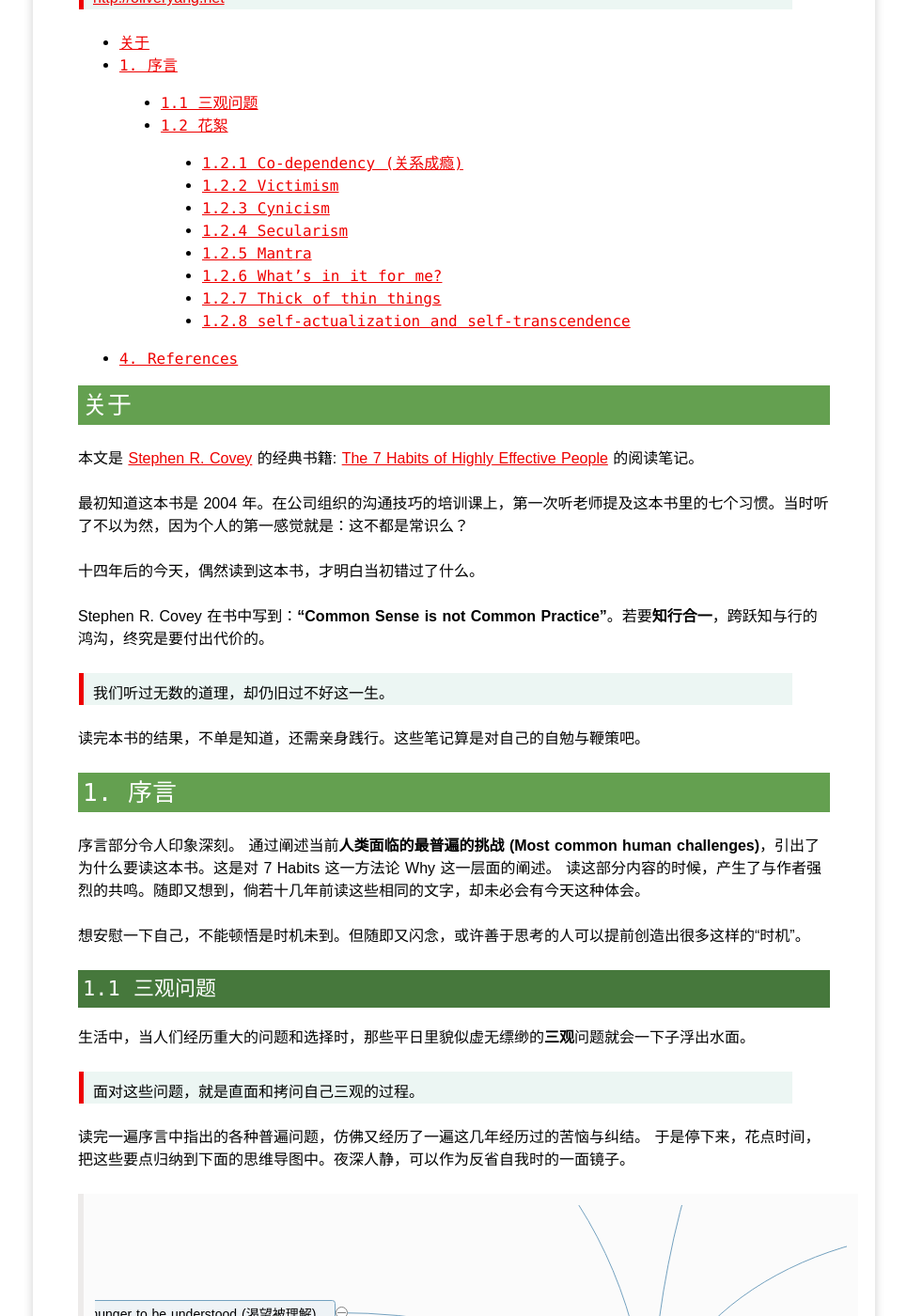
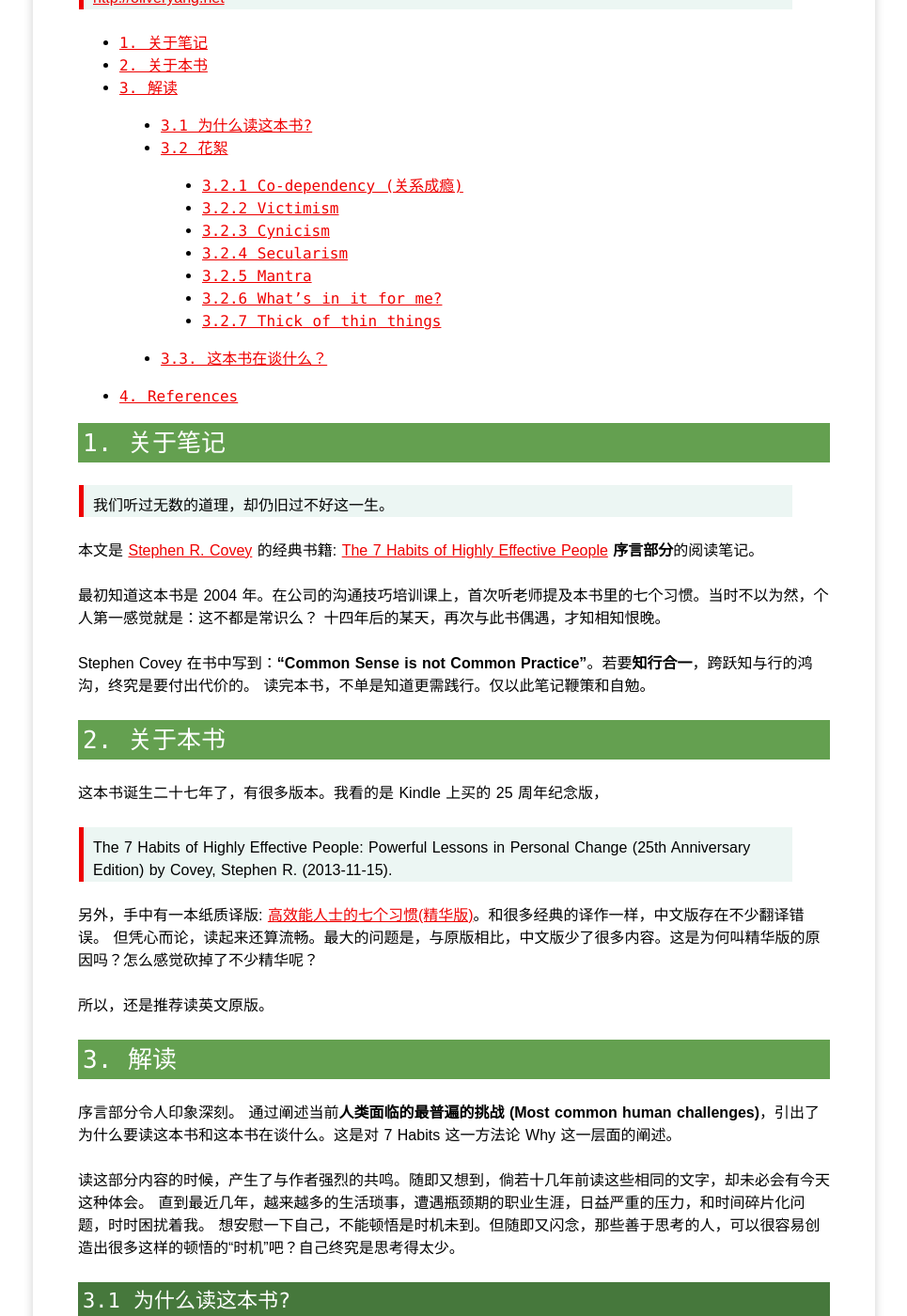
Before and after one commit to yangoliver/yangoliver.github.io, a Jekyll site: the page built from _posts/2016/2016-08-29-7-habits-1.md, in a window 1280 px wide and 1400 px high, scrolled down 262 px. Shown: the whole window at 94% size, without its empty margins (157-1122 px from the left). Built offline with Jekyll 4.4.1, drawn with Linux system fonts in a browser that asks for light colours; comment, search, counter and statistics services are not loaded; some of the changed text lies outside the part shown.

Commit message:
update: improvement per writing skills

```diff
--- a/_posts/2016/2016-08-29-7-habits-1.md
+++ b/_posts/2016/2016-08-29-7-habits-1.md
@@ -1,6 +1,6 @@
 ---
 layout: mindmap_4
-title: 7 Habits Notes - 1
+title: 7 Habits Notes - Foreword
 description: Stephen R. Covey's Book - The 7 Habits of Highly Effective People reading notes.
 categories: [Chinese, Career]
 tags: [soft skill]
@@ -13,30 +13,40 @@
 * content
 {:toc}
 
-## 关于
-
-本文是 [Stephen R. Covey](https://en.wikipedia.org/wiki/Stephen_Covey) 的经典书籍:
-[The 7 Habits of Highly Effective People](https://en.wikipedia.org/wiki/The_7_Habits_of_Highly_Effective_People) 的阅读笔记。
-
-最初知道这本书是 2004 年。在公司组织的沟通技巧的培训课上，第一次听老师提及这本书里的七个习惯。当时听了不以为然，因为个人的第一感觉就是：这不都是常识么？
-
-十四年后的今天，偶然读到这本书，才明白当初错过了什么。
-
-Stephen R. Covey 在书中写到：**"Common Sense is not Common Practice"**。若要**知行合一**，跨跃知与行的鸿沟，终究是要付出代价的。
+## 1. 关于笔记
 
 > 我们听过无数的道理，却仍旧过不好这一生。
 
-读完本书的结果，不单是知道，还需亲身践行。这些笔记算是对自己的自勉与鞭策吧。
+本文是 [Stephen R. Covey](https://en.wikipedia.org/wiki/Stephen_Covey) 的经典书籍:
+[The 7 Habits of Highly Effective People](https://en.wikipedia.org/wiki/The_7_Habits_of_Highly_Effective_People) **序言部分**的阅读笔记。
 
-## 1. 序言
+最初知道这本书是 2004 年。在公司的沟通技巧培训课上，首次听老师提及本书里的七个习惯。当时不以为然，个人第一感觉就是：这不都是常识么？
+十四年后的某天，再次与此书偶遇，才知相知恨晚。
+
+Stephen Covey 在书中写到：**"Common Sense is not Common Practice"**。若要**知行合一**，跨跃知与行的鸿沟，终究是要付出代价的。
+读完本书，不单是知道更需践行。仅以此笔记鞭策和自勉。
+
+## 2. 关于本书
+
+这本书诞生二十七年了，有很多版本。我看的是 Kindle 上买的 25 周年纪念版，
+
+>The 7 Habits of Highly Effective People: Powerful Lessons in Personal Change (25th Anniversary Edition) by Covey, Stephen R. (2013-11-15).
+
+另外，手中有一本纸质译版: [高效能人士的七个习惯(精华版)](https://book.douban.com/subject/1048007)。和很多经典的译作一样，中文版存在不少翻译错误。
+但凭心而论，读起来还算流畅。最大的问题是，与原版相比，中文版少了很多内容。这是为何叫精华版的原因吗？怎么感觉砍掉了不少精华呢？
+
+所以，还是推荐读英文原版。
+
+## 3. 解读
 
 序言部分令人印象深刻。
-通过阐述当前**人类面临的最普遍的挑战 (Most common human challenges)**，引出了为什么要读这本书。这是对 7 Habits 这一方法论 Why 这一层面的阐述。
+通过阐述当前**人类面临的最普遍的挑战 (Most common human challenges)**，引出了为什么要读这本书和这本书在谈什么。这是对 7 Habits 这一方法论 Why 这一层面的阐述。
+
 读这部分内容的时候，产生了与作者强烈的共鸣。随即又想到，倘若十几年前读这些相同的文字，却未必会有今天这种体会。
+直到最近几年，越来越多的生活琐事，遭遇瓶颈期的职业生涯，日益严重的压力，和时间碎片化问题，时时困扰着我。
+想安慰一下自己，不能顿悟是时机未到。但随即又闪念，那些善于思考的人，可以很容易创造出很多这样的顿悟的“时机"吧？自己终究是思考得太少。
 
-想安慰一下自己，不能顿悟是时机未到。但随即又闪念，或许善于思考的人可以提前创造出很多这样的“时机"。
-
-### 1.1 三观问题
+### 3.1 为什么读这本书?
 
 生活中，当人们经历重大的问题和选择时，那些平日里貌似虚无缥缈的**三观**问题就会一下子浮出水面。
 
@@ -157,11 +167,12 @@
         - 原则：认识到我们生命的意义和生活中积极追寻的东西正是原则----我们所相信的自然法则
 </pre>
 
-### 1.2 花絮
+
+### 3.2 花絮
 
 序言里出现了一些有意思的名词和表达方式，搞明白后觉得值得再三回味。这里做个简单梳理。
 
-#### 1.2.1 Co-dependency (关系成瘾)
+#### 3.2.1 Co-dependency (关系成瘾)
 
 [Co-dependency](https://en.wikipedia.org/wiki/Codependency) 直译的话就是**共同依赖**，但理解了背后的确切含义之后，发现**关系成瘾**或者**关怀强迫症**的译法最贴切。
 
@@ -174,25 +185,51 @@
 
 > This vulnerability often fosters a resignation to riskless living and to co-dependency with others at work and at home.
 
-#### 1.2.2 Victimism
+#### 3.2.2 Victimism
 
-#### 1.2.3 Cynicism
+#### 3.2.3 Cynicism
 
-#### 1.2.4 Secularism
+#### 3.2.4 Secularism
 
-#### 1.2.5 Mantra
+#### 3.2.5 Mantra
 
-#### 1.2.6 What's in it for me?
+#### 3.2.6 What's in it for me?
 
-#### 1.2.7 Thick of thin things
+#### 3.2.7 Thick of thin things
 
-#### 1.2.8 self-actualization and self-transcendence
+### 3.3. 这本书在谈什么？
 
-* [Maslow's hierarchy of needs](https://en.wikipedia.org/wiki/Maslow%27s_hierarchy_of_needs)
+作为序言总结部分，其实作者已经给出了这本打算要谈些什么。
+
+首先，作者最后提了一个老掉牙的问题，随即又给出了解答，
+
+>How many on their deathbeds wished they’d spent more time at the office— or watching TV?
+>The answer is, No one. They think about their loved ones, their families, and those they have served.
+
+然后，作者搬出了大家熟知的马洛斯需求层次的例子。原来马洛斯在生命中的最后几年，把大家熟知的五个层次的需求层次模型修改为六个。
+原有的五个层次的版本，自我实现 (self-actualization) 在最顶端。但六个层次的新版本把自我超越 (self-transcendence) 放到了自我实现之上，成为人类的最高级的心理需求。
+关于马洛斯的需求层次的详细内容，可以参考维基百科条目 [Maslow's hierarchy of needs](https://en.wikipedia.org/wiki/Maslow%27s_hierarchy_of_needs)。
+
+接着，作者以自己家族和孙女慈善事业的为例，说明自己家人如何身体力行本书中的**七个习惯**方法论的：他们最终形成了服务于他人的人生愿景。原文是，
+
+>principle-based mission statements focused on serivce.
+
+最后，作者者坦言自己也是**一直在斗争**，因为这就像是精通一些体育运动的过程(滑雪，高尔夫，网球)，你实践地越好，就越需要做出非常有挑战的改变。
+个人早有此经验，和其它技术的掌握一样，往往是越学越发现自己无知，反倒是是刚入门那会儿觉得简单。
+
+看到这里，我们已经明白了这本书打算给我们带来什么，
+
+* 制定出基于七个习惯发展而来的个人愿景
+* 践行七个习惯的方法论
+
+如果看完本书后，以上两个目标没有达成，那么可以把作者前言里的两句话送给自己,
+
+> To learn and not to do is really not to learn. To know and not to do is really not to know. － 学而不做是是不学，知而不做是无知。
 
 ## 4. References
 
 * [The 7 Habits of Highly Effective People](https://en.wikipedia.org/wiki/The_7_Habits_of_Highly_Effective_People)
 * [高效能人士的七个习惯（精华版）- 中译版](https://book.douban.com/subject/1048007)
 * [Stephen R. Covey](https://en.wikipedia.org/wiki/Stephen_Covey)
+* [Maslow's hierarchy of needs](https://en.wikipedia.org/wiki/Maslow%27s_hierarchy_of_needs)
 * [Co-dependency](https://en.wikipedia.org/wiki/Codependency)
```
